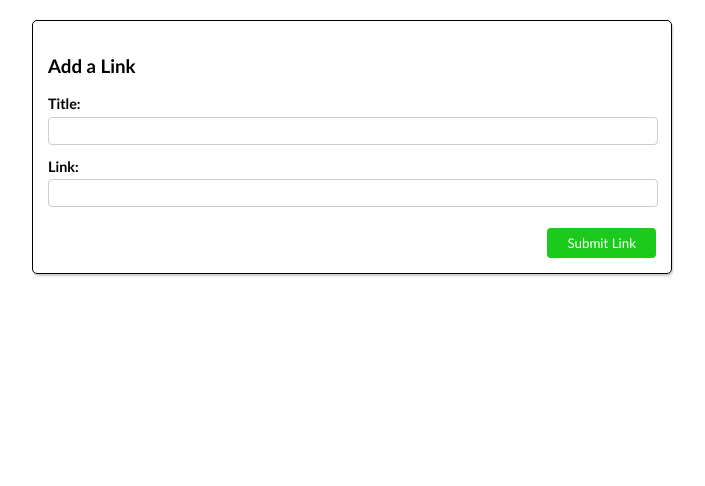
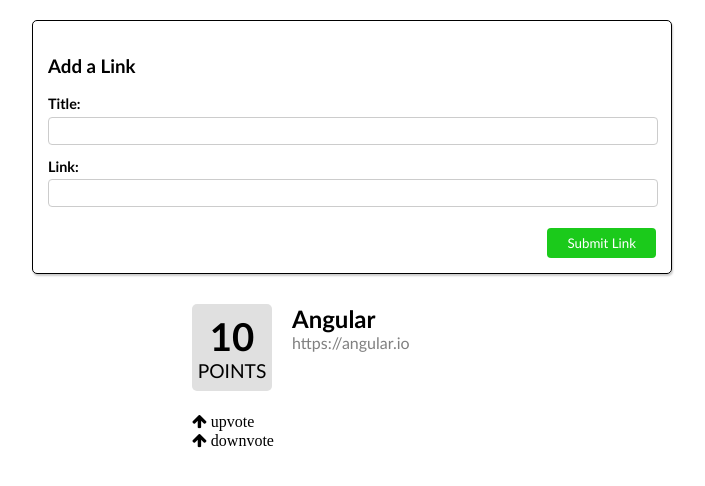
Before and after one commit to iamhrk/angular-reddit, an Angular app: page / in a window 1280 px wide. Shown: the top 486 px of the page, without its empty margins (288-993 px from the left). Built offline with nearby package versions, Linux system fonts and the light colour scheme.

Commit message:
create article component and model

```diff
--- a/src/app/app.component.css
+++ b/src/app/app.component.css
@@ -1,5 +1,10 @@
 .section-app {
   padding: 0 25%;
+}
+
+.articles {
+  padding: 0 25%;
+  margin-top: 30px;
 }
 
 .form {
--- a/src/app/app.component.html
+++ b/src/app/app.component.html
@@ -21,4 +21,8 @@
       </div>
     </form>
   </div>
+
+  <div class="articles">
+    <app-article></app-article>
+  </div>
 </section>
--- a/src/app/article/article.component.css
+++ b/src/app/article/article.component.css
@@ -0,0 +1,58 @@
+.article {
+  display: grid;
+  grid-template-columns: 25% 75%;
+  gap: 20px;
+  margin-bottom: 10px;
+}
+
+.fa {
+  cursor: pointer;
+}
+
+.article .content {
+  display: flex;
+  flex-direction: column;
+}
+
+.article .content .title {
+  color: black;
+  font-size: 1.5rem;
+  font-weight: 700;
+}
+
+.article .content .link {
+  color: grey;
+}
+
+.article .content .votes {
+  margin-top: auto;
+  margin-bottom: 4px;
+}
+
+.article .content .votes a {
+  color: rgba(0, 0, 255, 0.8);  /* Replaced lighten function with equivalent CSS for blue with 20% lightness */
+  font-weight: 700;
+  font-size: 0.9rem;
+  margin: 2px 10px;
+  text-decoration: none;
+}
+
+.article .content .votes a:hover {
+  color: rgba(0, 0, 255, 0.9);  /* Replaced lighten function with equivalent CSS for blue with 10% lightness */
+  cursor: pointer;
+}
+
+.article .points {
+  background-color: #e0e0e0;  /* Replaced lighten function with equivalent color code */
+  text-align: center;
+  color: black;
+  font-size: 1.2rem;
+  border-radius: 5px;
+  padding: 9px 0;
+}
+
+.article .points .point {
+  font-size: 2.4rem;
+  font-weight: 700;
+  display: block;
+}
--- a/src/app/article/article.component.html
+++ b/src/app/article/article.component.html
@@ -1 +1,21 @@
-<p>article works!</p>
+<div class="article">
+
+  <div class="points">
+    <span class="point">{{ votes }}</span>POINTS
+  </div>
+
+  <div class="content">
+    <span class="title"> {{ title }}</span>
+    <span class="link"> {{ link }}</span>
+  </div>
+
+  <div class="votes">
+    <a (click)="voteUp()">
+      <i class="fa fa-arrow-up">&nbsp;upvote</i>
+    </a>
+    <a (click)="voteDown()">
+      <i class="fa fa-arrow-up">&nbsp;downvote</i>
+    </a>
+  </div>
+
+</div>
--- a/src/app/article/article.component.ts
+++ b/src/app/article/article.component.ts
@@ -6,5 +6,23 @@
   styleUrls: ['./article.component.css']
 })
 export class ArticleComponent {
+  votes: number;
+  title: string;
+  link: string;
 
+  constructor() {
+    this.title = 'Angular';
+    this.link = 'https://angular.io';
+    this.votes = 10;
+  }
+
+  voteUp(): boolean {
+    this.votes++;
+    return false;
+  }
+
+  voteDown(): boolean {
+    this.votes--;
+    return false;
+  }
 }
```
Also changed, not shown: src/app/article/article.model.ts (added, +11 -0 lines).
